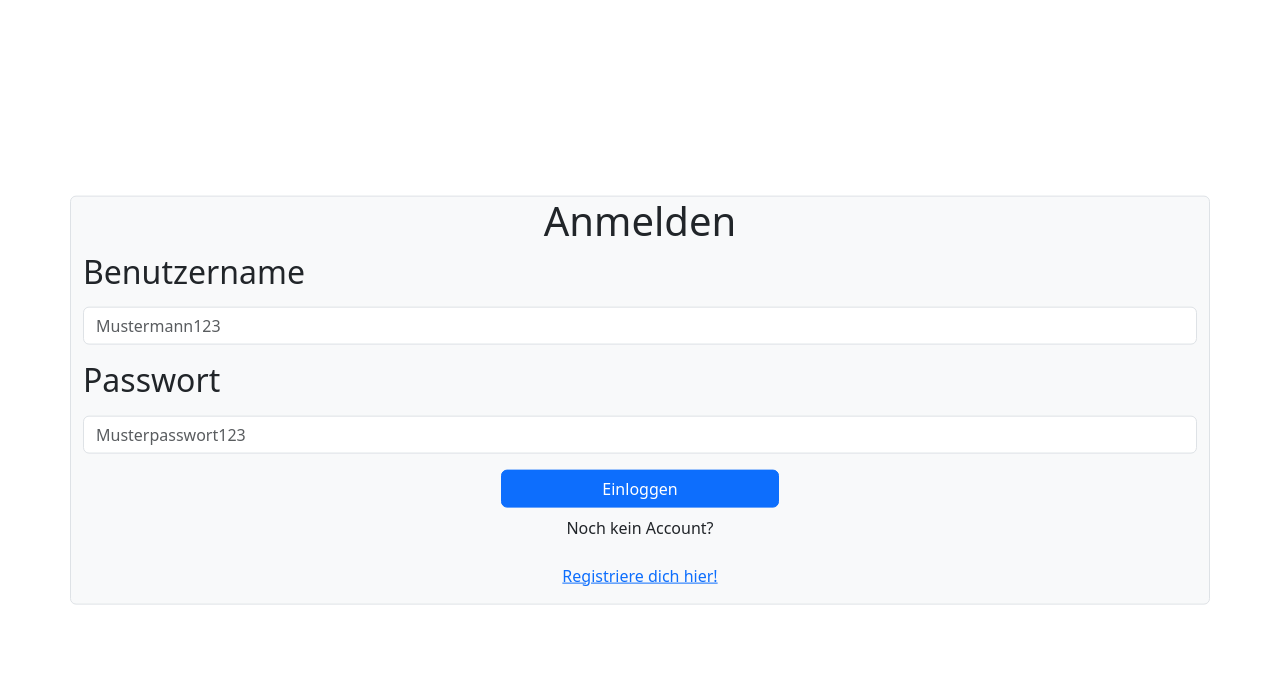
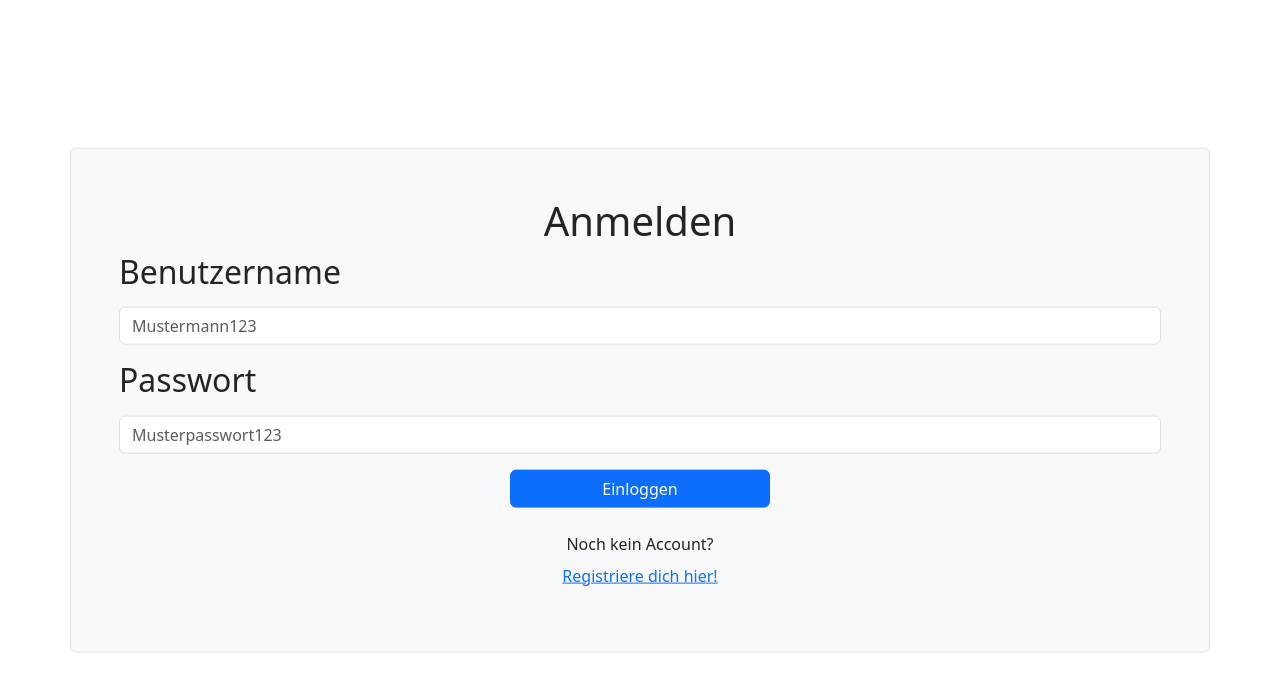
Before and after one commit to mcruguda/LB-UK294, a plain HTML site: page OnlineShop/login.html in a window 1280 px wide. Drawn offline with nearby package versions, Linux system fonts and the light colour scheme.

Commit message:
Struktur anpassung
Margins and paddings changed

```diff
--- a/OnlineShop/login.html
+++ b/OnlineShop/login.html
@@ -9,7 +9,7 @@
 </head>
 <body>
 
-    <div class="container-sm position-absolute top-50 start-50 translate-middle bg-light rounded border">
+    <div class="container-sm position-absolute top-50 start-50 translate-middle bg-light rounded border p-5">
         <h1 class="text-center">Anmelden</h1>
         <div class="mb-3">
             <label for="formGroupExampleInput" class="form-label"><h2>Benutzername</h2></label>
@@ -19,10 +19,10 @@
             <label for="formGroupExampleInput2" class="form-label"><h2>Passwort</h2></label>
             <input type="text" class="form-control" id="formGroupExampleInput2" placeholder="Musterpasswort123">
           </div>
-          <div class="d-grid gap-2 col-3 mx-auto">
+          <div class="d-grid gap-2 col-3 mx-auto p-0">
             <a href="index.html" class="btn btn-primary" role="button">Einloggen</a>
-            <p class="text-center">Noch kein Account?</p>
-            <p class="text-center"><a class="link-opacity-100" href="register.html">Registriere dich hier!</a></p>
+            <p class="text-center mt-3 mb-0">Noch kein Account?</p>
+            <p class="text-center mt-0"><a class="link-opacity-100" href="register.html">Registriere dich hier!</a></p>
           </div>
     </div>
 
```
